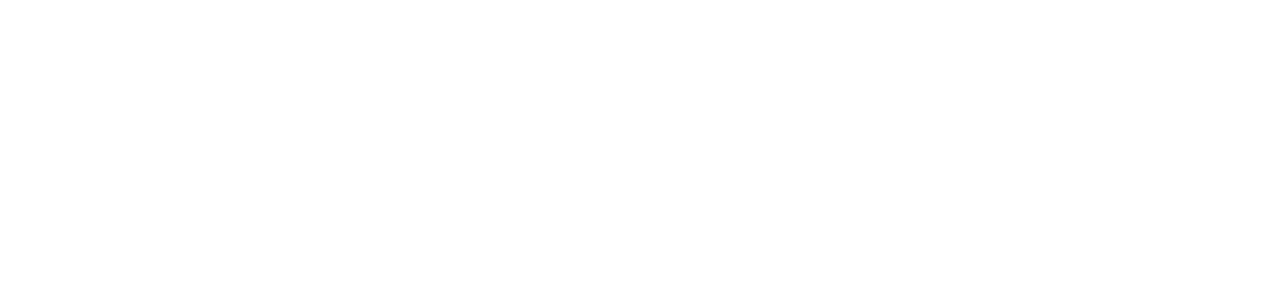
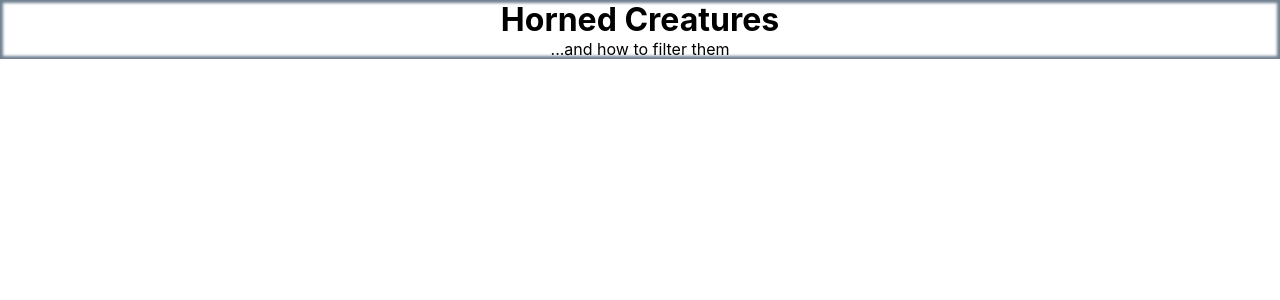
Before and after one commit to BPerardACLRepos/lab02-horned-creatures, a React (Create React App) app: page / in a window 1280 px wide. Shown: the top 300 px of the page. Built offline with nearby package versions, Linux system fonts and the light colour scheme.

Commit message:
update Header component content and styling

```diff
--- a/src/Header/Header.css
+++ b/src/Header/Header.css
@@ -0,0 +1,10 @@
+.header-container,
+h1,
+p {
+    margin: 0;
+    text-align: center;
+}
+
+.header-container {
+    box-shadow: inset 0 0 3px 3px #708090;
+}
--- a/src/Header/Header.js
+++ b/src/Header/Header.js
@@ -4,8 +4,13 @@ import './Header.css';
 export default class Header extends React.Component {
     render() {
         return (
-            <div>
-
+            <div className='header-container'>
+                <h1>
+                    Horned Creatures
+                </h1>
+                <p>
+                    ...and how to filter them
+                </p>
             </div>
         );
     }
```
